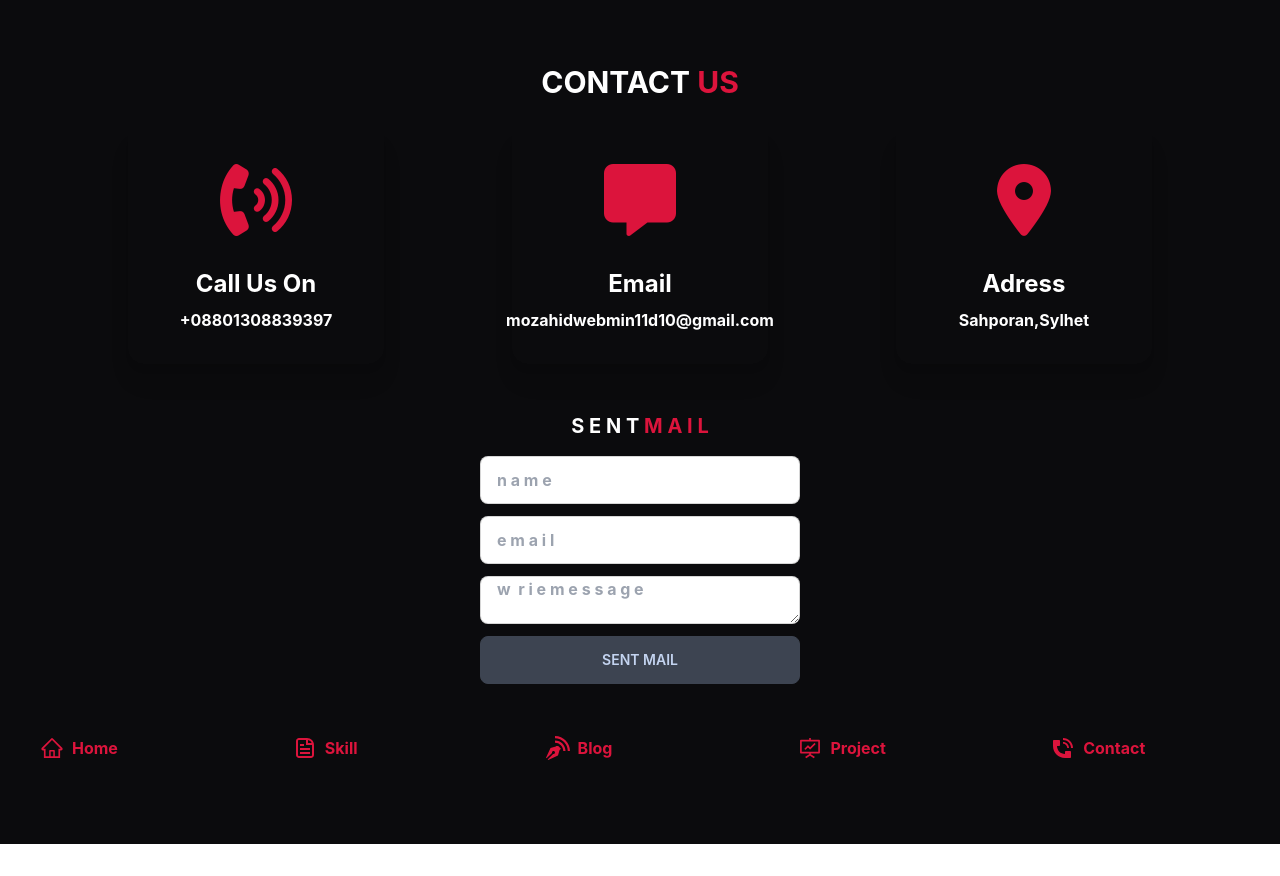
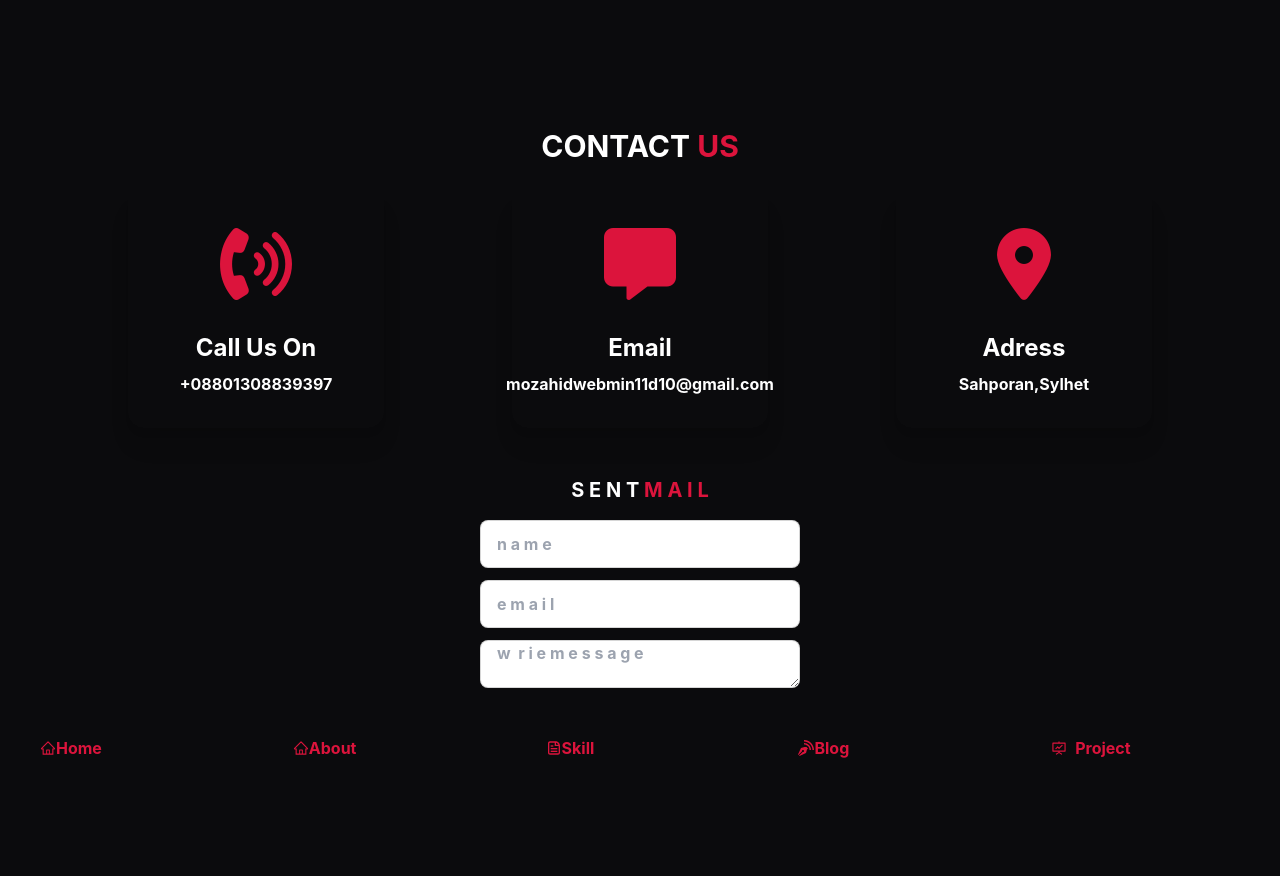
Before and after one commit to mozahidahmed/my-protfolio, a React (Create React App) app: page /contact in a window 1280 px wide. Before the commit the page ends 844 px from the top, so only its background shows below. Built offline with nearby package versions, Linux system fonts and the light colour scheme.

Commit message:
complete

```diff
--- a/public/index.html
+++ b/public/index.html
@@ -54,17 +54,7 @@
     -->
 
   <!--Start of Tawk.to Script-->
-<script type="text/javascript">
-  var Tawk_API=Tawk_API||{}, Tawk_LoadStart=new Date();
-  (function(){
-  var s1=document.createElement("script"),s0=document.getElementsByTagName("script")[0];
-  s1.async=true;
-  s1.src='https://embed.tawk.to/62f0ba6c54f06e12d88d76fa/1g9u5geop';
-  s1.charset='UTF-8';
-  s1.setAttribute('crossorigin','*');
-  s0.parentNode.insertBefore(s1,s0);
-  })();
-  </script>
+
   <!--End of Tawk.to Script-->
     <script src="https://cdn.jsdelivr.net/npm/theme-change@2.0.2/index.js">  </script>
   </body>
--- a/src/App.js
+++ b/src/App.js
@@ -26,6 +26,7 @@ function App() {
    <Routes>
      <Route path='/' element={<Home></Home>}></Route>
      <Route path='/home' element={<Home></Home>}></Route>
+     <Route path='/about' element={<About></About>}></Route>
 
 
 
@@ -33,7 +34,7 @@ function App() {
      <Route path='/skill' element={<Skill></Skill>}></Route>
      <Route path='/project' element={<Project></Project>}></Route>
      <Route path='/blog' element={<Blog></Blog>}></Route>
-{/* mozahid */}
+
      <Route path='/contact' element={<Contact></Contact>}></Route>
 
    </Routes>
--- a/src/component/Pages/About.js/About.css
+++ b/src/component/Pages/About.js/About.css
@@ -1,17 +1,20 @@
-.card-style{
-    border: 1px solid crimson;
+.img-style img {
+    border-radius: 150px;
+    width: 300px;
 }
 
+/* .btn-style{
+    border:1px solid crimson  ;
+    padding: 10px;
+    padding-left: 10px;
+    padding-right: 70px;
+    text-align: center;
 
-.style-button {
+} */
+
+.btn-style{
     border: 1px solid crimson ;
 
+    font-family: 'Gill Sans', 'Gill Sans MT', Calibri, 'Trebuchet MS', sans-serif;
+
 }
-
-.i-style{
-    border: 1px solid crimson;
-    background-color: white;
-    color: crimson;
-    padding: 10px;
-    border-radius: 100%;
-}
--- a/src/component/Pages/About.js/About.js
+++ b/src/component/Pages/About.js/About.js
@@ -1,7 +1,9 @@
 import React from 'react';
 import { Link } from 'react-router-dom';
+import Contact from '../Contact/Contact';
+import './About.css'
 
-import './About.css';
+
 
 
 
@@ -9,12 +11,14 @@ import './About.css';
 const About = () => {
     return (
 
-        <div className=''>
 
-            <div class="hero   flex justify-center p-12">
+<div className='py-16 min-h-screen'>
+            <h1 className='  font-bold text-white text-3xl text-center'>ABOUT  <span className='text-primary font-bold'>ME</span></h1>
+
+            <div class="hero   flex justify-center">
 
                 <div class="hero-content flex-col lg:flex-row-reverse img-style">
-                    <div className='px-16 img-style'>
+                    <div className='img-style'>
                         <img className='w-48' src="https://i.ibb.co/7phZ954/mozahid-mozahid.jpg" class="max-w-sm rounded-lg shadow-2xl" alt="" />
 
                     </div>
@@ -22,7 +26,7 @@ const About = () => {
 
 
 
-                    < div className='px-16 mt-16 text-white'>
+                    < div className=' text-white px-16'>
 
 
                         <div>Hello,I'am Mozahidul Islam,from Sylhet Bangladesh
@@ -51,10 +55,11 @@ const About = () => {
 
 
                       <div className='mt-2'>
-                          <a href="https://github.com/mozahidahmed"><i class="fa-brands fa-github  text-2xl i-style mx-6"></i></a>
+                   <Link to='/contact'>  <button class="px-6 py-2 btn-style button-one-style mt-6 text-white">Contact Me</button></Link>
+                          {/* <a href="https://github.com/mozahidahmed"><i class="fa-brands fa-github  text-2xl i-style mx-6"></i></a>
 
                       <i class="fa-brands fa-facebook text-2xl i-style mx-6 "></i>
-                      <Link to="/contact"><i class="fa-solid fa-envelope text-2xl i-style mx-6 "></i></Link>
+                      <Link to="/contact"><i class="fa-solid fa-envelope text-2xl i-style mx-6 "></i></Link> */}
 
                       </div>
                     </div>
@@ -77,6 +82,9 @@ const About = () => {
 
 
 
+
+
+
     );
 };
 
--- a/src/component/Pages/Contact/Contact.js
+++ b/src/component/Pages/Contact/Contact.js
@@ -3,7 +3,7 @@ import ContactEmail from '../ContactEmail/ContactEmail';
 
 const Contact = () => {
     return (
- <div className='py-16 grid grid-cols justify-center'>
+ <div className='grid grid-cols justify-center py-32 min-h-screen'>
          <h1 className='text-white font-bold  text-3xl text-center'>CONTACT <span className='text-primary font-bold'>US</span></h1>
 
 
--- a/src/component/Pages/Home/Banner.js
+++ b/src/component/Pages/Home/Banner.js
@@ -10,7 +10,6 @@ const Banner = () => {
 
 
         <div className='banner'>
-        <h1 className=' font-bold text-white text-3xl text-center mt-6'>ABOUT  <span className='text-primary font-bold'>ME</span></h1>
 
             <div class="hero  gap-6 flex justify-center py-16">
 
--- a/src/component/Pages/Home/Home.js
+++ b/src/component/Pages/Home/Home.js
@@ -1,14 +1,14 @@
 import React from 'react';
-import About from '../About.js/About';
+
 
 
 import Banner from './Banner';
 
 const Home = () => {
     return (
-        <div className="py-16">
+        <div className="min-h-screen py-6 px-12">
             <Banner></Banner>
-            <About> </About>
+
 
 
 
--- a/src/component/Pages/Skill/Skill.css
+++ b/src/component/Pages/Skill/Skill.css
@@ -4,7 +4,7 @@
 
 .card-style{
 
-
+  border:1px solid crimson  ;
 
 
 }
--- a/src/component/Pages/Skill/Skill.js
+++ b/src/component/Pages/Skill/Skill.js
@@ -11,7 +11,7 @@ const Skill = () => {
     return (
       <div className='py-16'>
             <div className='grid grid-cols justify-center'>
-            <h1 className='text-white font-bold  text-3xl text-center mb-6'>PROFESSIONAL    <span className='text-primary font-bold'>SKILL</span></h1>
+            <h1 className='text-white font-bold  text-3xl text-center mb-6'>PROFESSIONAL <span className='text-primary font-bold'>SKILL</span></h1>
 
 
             <div className='grid sm:grid-cols-1 md:grid-cols-2 lg:grid-cols-3 gap-16 mt-6'>
--- a/src/component/Shared/Navbar.css
+++ b/src/component/Shared/Navbar.css
@@ -29,13 +29,13 @@
 
 .navbar i{
 
-    padding-right: .5rem;
-    font-size: 18px;
+
+    /* font-size: 12px; */
 
 }
 
 
-.navbar a:hover {
+.navbar a:hover{
     background-color: crimson;
     padding-bottom: 3rem;
     color: azure;
@@ -66,3 +66,19 @@
 html {
     scroll-behavior: smooth;
 }
+
+
+
+
+@media (max-width:768px){
+
+.span{
+    display: none;
+
+}
+
+
+
+
+
+}
--- a/src/component/Shared/Navbar.js
+++ b/src/component/Shared/Navbar.js
@@ -5,28 +5,25 @@ import {
 AiFillStar,AiOutlineHome,
 AiOutlineFundProjectionScreen,
 AiOutlineUser
-
 } from 'react-icons/ai';
 
 import {CgFileDocument} from 'react-icons/cg'
 import {CgPhone} from 'react-icons/cg'
 import {ImBlog} from 'react-icons/im'
+import './Navbar.css';
 
-
-import './Navbar.css';
 
 const Navbar = () => {
     return (
-     <div className='px-12 py-12'>
-            <nav className='navbar nav-style'>
-         <Link to="/home"><AiOutlineHome className='text-2xl'></AiOutlineHome><span className='span mx-2'>Home</span></Link>
+     <div className=''>
+         <nav className='navbar nav-style'>
 
-         <Link to="/skill"><CgFileDocument className='text-2xl'></CgFileDocument> <span className='span  mx-2'>Skill</span></Link>
+         <Link to="/home"><AiOutlineHome className=''></AiOutlineHome><span className='span'>Home</span></Link>
+         <Link to="/about"><AiOutlineHome className=''></AiOutlineHome><span className='span'>About</span></Link>
+         <Link to="/skill"><CgFileDocument className=''></CgFileDocument> <span className='span'>Skill</span></Link>
+         <Link to="/blog"><ImBlog className=''></ImBlog><span className='span'>Blog</span></Link>
+         <Link to="/project"><AiOutlineFundProjectionScreen className=''></AiOutlineFundProjectionScreen><span className='span  mx-2'>Project</span></Link>
 
-
-         <Link to="/blog"><ImBlog className='text-2xl'></ImBlog><span className='span  mx-2'>Blog</span></Link>
-         <Link to="/project"><AiOutlineFundProjectionScreen className='text-2xl'></AiOutlineFundProjectionScreen><span className='span  mx-2'>Project</span></Link>
-         <Link to="/contact"> <CgPhone  className='text-2xl'></CgPhone><span className='span  mx-2'>Contact</span></Link>
 
 
         </nav>
```
